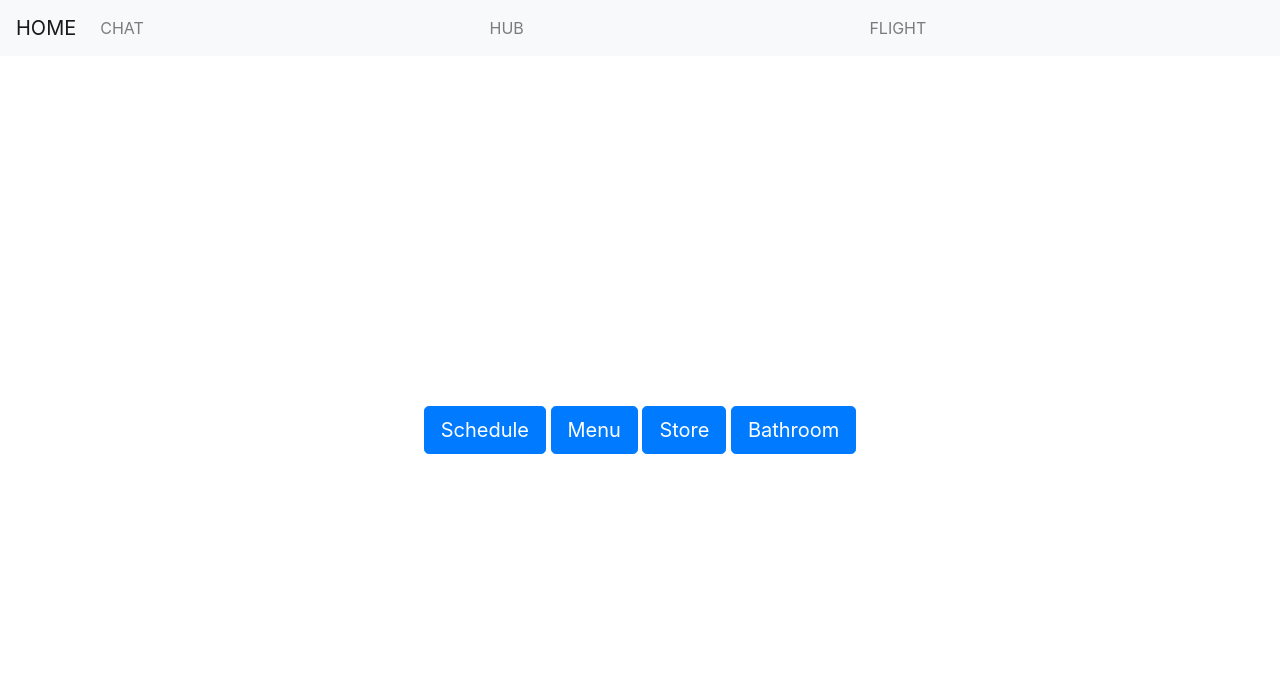
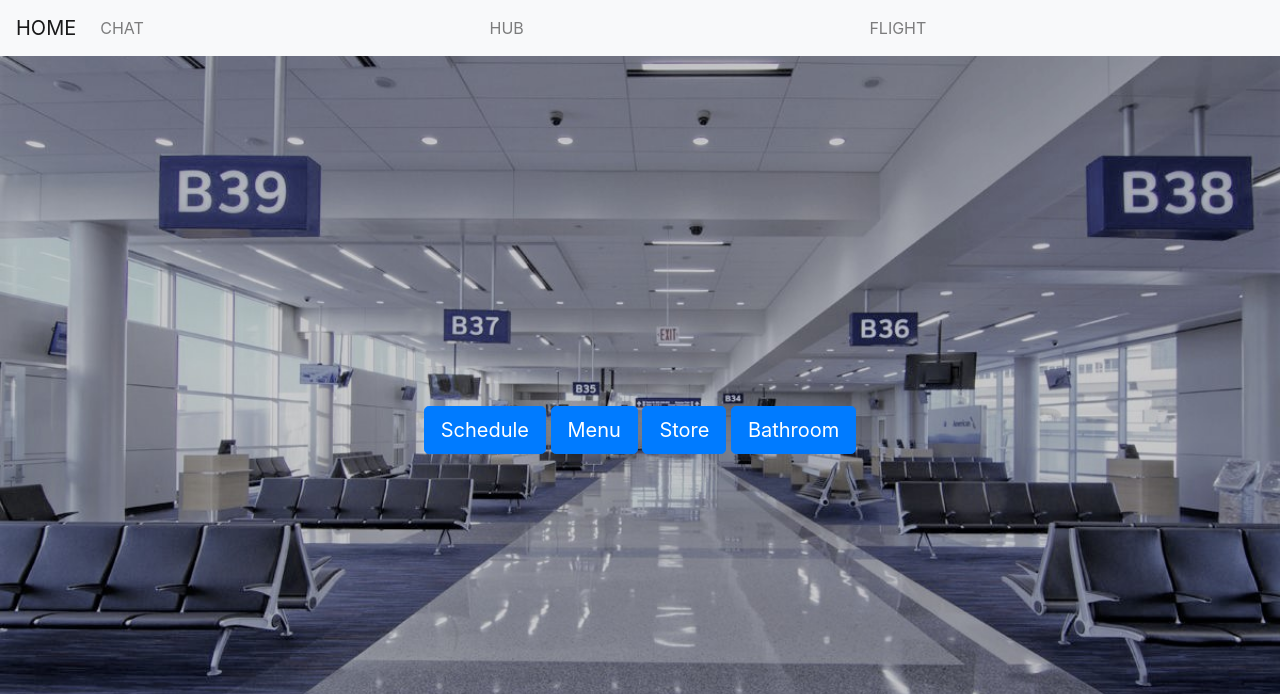
Before and after one commit to briankim31415/TH_AA_Challenge, a Flask app: page /flight_hub.html in a window 1280 px wide. Shown: the top 694 px of the page. Run offline with Flask 2, Linux system fonts and the light colour scheme; some libraries are stand-ins or nearby versions.

Commit message:
AddedBackgrounds

```diff
--- a/templates/flight_hub.html
+++ b/templates/flight_hub.html
@@ -3,6 +3,15 @@
 
 <head>
   <title>Flight Hub</title>
+  <style>
+	body {
+	  background-image: url('flighthubjpg.jpg');
+	  background-repeat: no-repeat;
+	  background-attachment: fixed;
+	  background-size: cover;
+
+	}
+	</style>
   <!-- Required meta tags -->
   <meta charset="utf-8">
   <meta name="viewport" content="width=device-width, initial-scale=1, shrink-to-fit=no">
```
Also changed, not shown: templates/flight_menu.html (+9 -0 lines), templates/store.html (+9 -0 lines), templates/flighthubjpg.jpg (added), templates/food.jpg (added), 1 other file.
